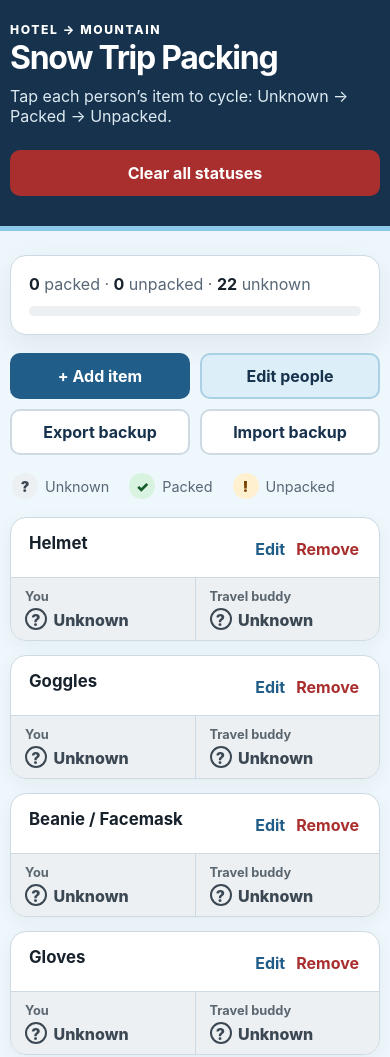
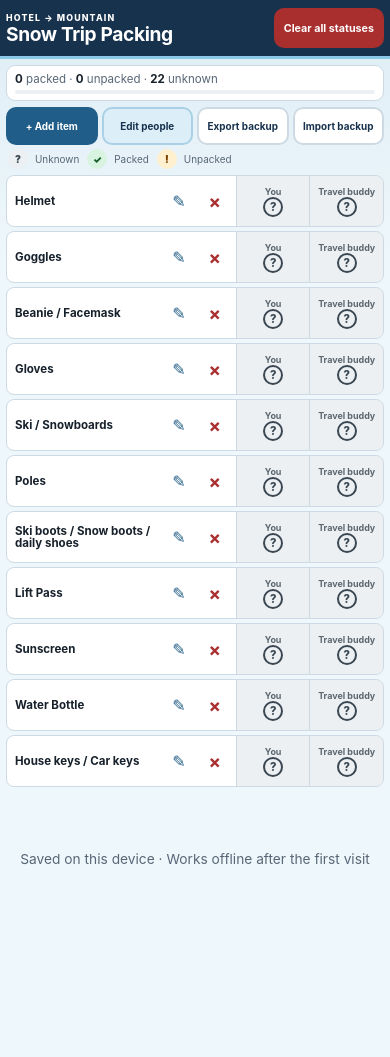
Before and after one commit to Serena-Yunhui/snow-trip-packing, a website with bundled scripts: page index.html in a window 390 px wide. Shown: the top 1057 px of the page. After the commit the page ends 907 px from the top, so only its background shows below. Built offline with nearby package versions, Linux system fonts and the light colour scheme.

Commit message:
Compact mobile packing board

```diff
--- a/app.js
+++ b/app.js
@@ -119,7 +119,7 @@ function render() {
       personName.textContent = person.name;
       const statusText = document.createElement("span");
       statusText.className = "status-button__state";
-      statusText.innerHTML = `<span aria-hidden="true">${meta.icon}</span> ${meta.label}`;
+      statusText.innerHTML = `<span aria-hidden="true">${meta.icon}</span><span class="status-button__label">${meta.label}</span>`;
       cell.append(personName, statusText);
       cell.addEventListener("click", () => commit(cycleCell(state, item.id, person.id)));
       cells.append(cell);
--- a/styles.css
+++ b/styles.css
@@ -88,19 +88,37 @@ h1 { margin: 0; font-size: clamp(2rem, 6vw, 3.7rem); line-height: 1; letter-spac
 footer { padding: 26px 16px; color: var(--muted); text-align: center; font-size: .86rem; }
 
 @media (max-width: 620px) {
-  .hero__inner { align-items: stretch; flex-direction: column; padding-top: 22px; }
-  .hero__inner .button { width: 100%; }
-  .page, .hero__inner { width: min(100% - 20px, 1100px); }
-  .toolbar { display: grid; grid-template-columns: 1fr 1fr; }
-  .toolbar .button { justify-content: center; width: 100%; }
-  .item-card__cells { grid-template-columns: repeat(2, minmax(0, 1fr)); }
-  .item-card__heading { align-items: flex-start; }
-  .item-card__actions { gap: 7px; }
+  .hero { border-bottom-width: 3px; }
+  .hero__inner { display: grid; grid-template-columns: minmax(0, 1fr) auto; align-items: center; gap: 6px; padding: 8px 0; }
+  .hero__inner .eyebrow { margin-bottom: 2px; font-size: .55rem; }
+  .hero__inner h1 { font-size: 1.2rem; letter-spacing: -.02em; }
+  .hero__copy { display: none; }
+  .hero__inner .button { width: auto; min-height: 40px; padding: 5px 8px; font-size: .67rem; }
+  .page, .hero__inner { width: min(100% - 12px, 1100px); }
+  .page { padding: 6px 0 24px; }
+  .summary { padding: 6px 8px; border-radius: 9px; box-shadow: none; font-size: .72rem; }
+  .progress { height: 4px; margin-top: 4px; }
+  .toolbar { display: grid; grid-template-columns: repeat(4, minmax(0, 1fr)); gap: 4px; margin: 6px 0 4px; }
+  .toolbar .button { justify-content: center; width: 100%; min-height: 38px; padding: 3px; font-size: .62rem; line-height: 1.05; text-align: center; }
+  .legend { gap: 4px 8px; margin: 4px 2px 6px; font-size: .62rem; }
+  .legend__dot { width: 20px; height: 20px; }
+  .board { gap: 4px; }
+  .item-card { display: grid; grid-template-columns: minmax(0, 1.4fr) minmax(132px, .9fr); min-height: 50px; border-radius: 8px; box-shadow: none; }
+  .item-card__heading { min-width: 0; min-height: 50px; padding: 3px 3px 3px 8px; gap: 2px; }
+  .item-card__heading h2 { font-size: .72rem; line-height: 1.05; }
+  .item-card__actions { gap: 0; }
+  .item-card .text-button { width: 36px; min-width: 36px; height: 44px; padding: 0; font-size: 0; }
+  .item-card .text-button::before { content: "✎"; font-size: 1rem; }
+  .item-card .text-button--danger::before { content: "×"; font-size: 1.15rem; }
+  .item-card__cells { grid-template-columns: repeat(2, minmax(0, 1fr)); border-top: 0; border-left: 1px solid var(--line); }
+  .status-button { min-height: 50px; padding: 2px; align-items: center; gap: 0; text-align: center; }
+  .status-button__person { max-width: 100%; font-size: .56rem; }
+  .status-button__state { font-size: .7rem; }
+  .status-button__state > span:first-child { width: 20px; height: 20px; margin-right: 0; }
+  .status-button__state .status-button__label { display: none; }
 }
 
 @media (max-width: 380px) {
-  .toolbar { grid-template-columns: 1fr; }
-  .item-card__cells { grid-template-columns: 1fr; }
   .dialog__actions { flex-direction: column-reverse; }
   .dialog__actions .button { width: 100%; }
 }
--- a/sw.js
+++ b/sw.js
@@ -1,4 +1,4 @@
-const CACHE_NAME = "snow-trip-packing-v3";
+const CACHE_NAME = "snow-trip-packing-v5";
 const APP_SHELL = ["./", "./index.html", "./styles.css", "./app.js", "./state.js", "./manifest.webmanifest", "./icons/icon.svg"];
 
 self.addEventListener("install", (event) => {
```
